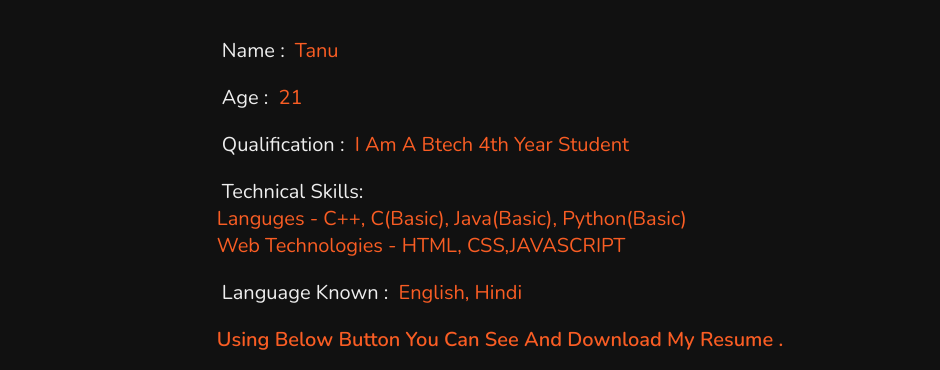
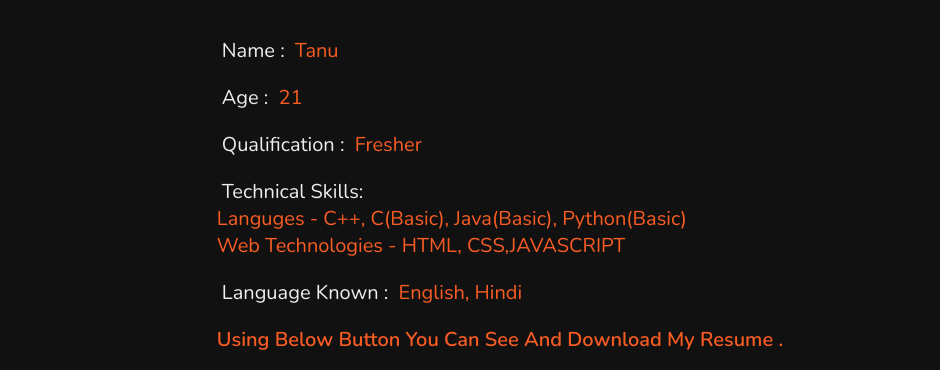
Before and after one commit to Tanu4279/Portfolio_Website.github.io, a plain HTML site: page index.html in a window 1280 px wide. Shown: the part 888-1258 px from the top of the page, without its empty margins (340-1280 px from the left). Drawn offline with nearby package versions, Linux system fonts and the light colour scheme.

Commit message:
index.html

```diff
--- a/index.html
+++ b/index.html
@@ -64,7 +64,7 @@
             <div class="info">
                 <h3><span>name : </span>Tanu</h3>
                 <h3><span>age : </span>21</h3>
-                <h3><span>qualification : </span>i am a btech 4th Year student</h3>
+                <h3><span>qualification : </span>Fresher</h3>
 
                 <h3><span>Technical skills: </span>
                 <p>Languges - C++, C(Basic),  Java(Basic), Python(Basic)</p>
```
